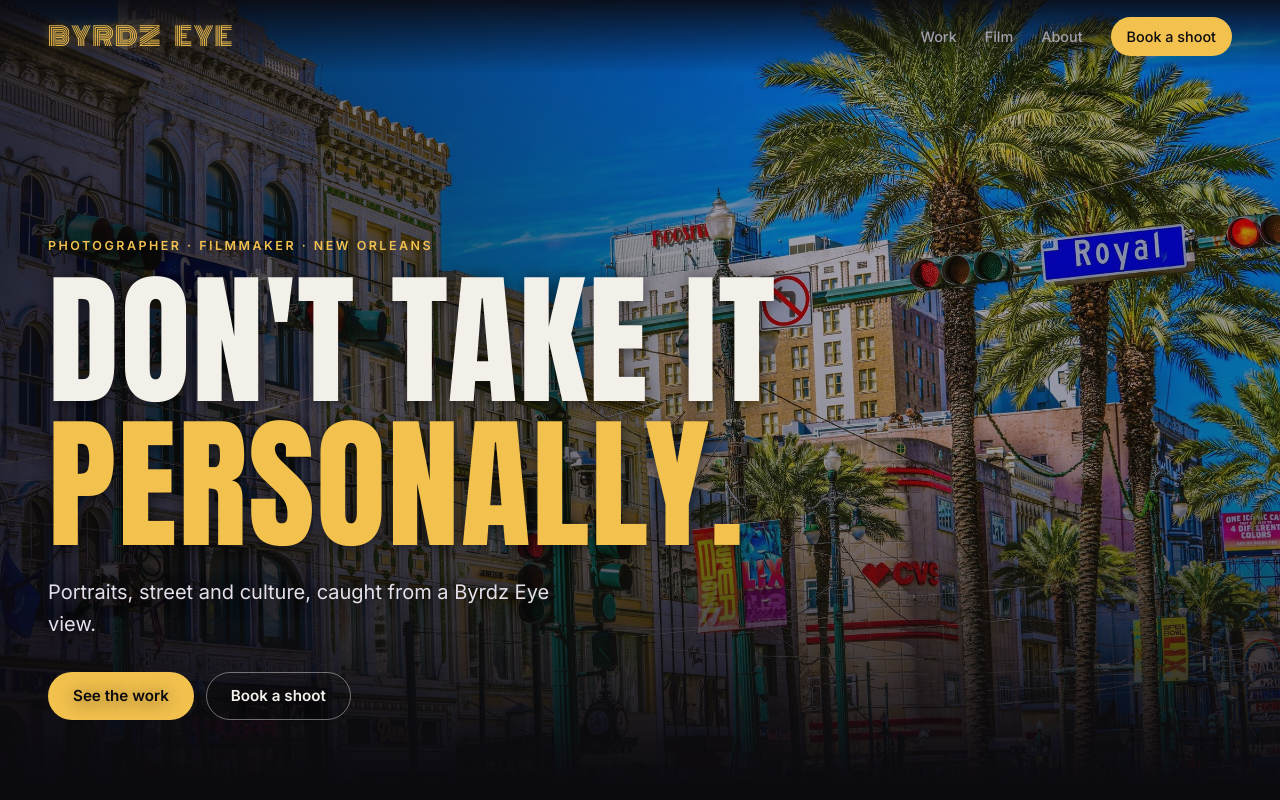
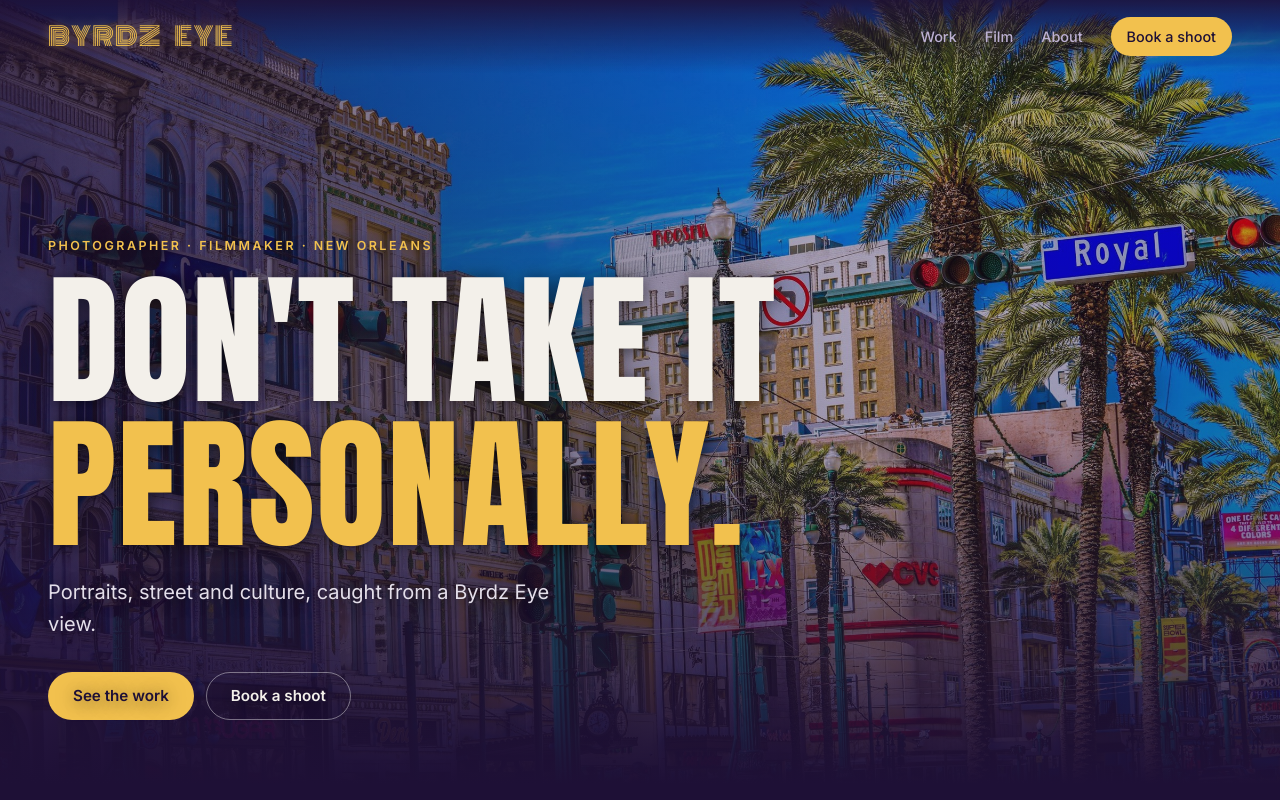
Before and after one commit to johnledesma1027-source/Byrd-s-Eye-Website-, a plain HTML site: page index.html in a window 1280 px wide. Shown: the top 800 px of the page. Drawn offline with Linux system fonts and the light colour scheme.

Commit message:
Switch the dark background and hero fade to deep purple
Co-Authored-By: Claude Opus 5.5 <noreply@anthropic.com>
Claude-Session: https://claude.ai/code/session_015AcNXQueyHH9N7QLB5yEBT

```diff
--- a/styles.css
+++ b/styles.css
@@ -1,8 +1,8 @@
 :root {
-  --bg: #0b0a0f;
-  --bg-2: #15131c;
+  --bg: #1e1036;
+  --bg-2: #2b1a4c;
   --text: #f3f0ea;
-  --muted: #a39fae;
+  --muted: #bdb1d3;
   --purple: #7b3fe4;
   --gold: #f2c14e;
   --green: #2fbf71;
@@ -40,7 +40,7 @@ h1, h2, h3 { font-family: var(--display); font-weight: 400; letter-spacing: 0.01
   position: fixed; inset: 0 0 auto; z-index: 20;
   display: flex; align-items: center; justify-content: space-between;
   padding: 1rem clamp(1rem, 4vw, 3rem);
-  background: linear-gradient(to bottom, rgba(11,10,15,0.9), rgba(11,10,15,0));
+  background: linear-gradient(to bottom, rgba(30,16,54,0.9), rgba(30,16,54,0));
 }
 .brand { font-family: "Monoton", var(--display); font-size: 1.6rem; letter-spacing: 0.04em; word-spacing: 0.35em; color: var(--gold); text-decoration: none; text-transform: uppercase; text-shadow: 0 0 12px rgba(242, 193, 78, 0.45); }
 .nav-links { display: flex; gap: 1.75rem; align-items: center; }
@@ -76,7 +76,7 @@ h1, h2, h3 { font-family: var(--display); font-weight: 400; letter-spacing: 0.01
     var(--bg);
 }
 .hero-media img { width: 100%; height: 100%; object-fit: cover; object-position: center 40%; }
-.hero-overlay { position: absolute; inset: 0; background: linear-gradient(to top, var(--bg) 2%, rgba(11,10,15,0.4) 40%, rgba(11,10,15,0.25)), linear-gradient(to right, rgba(11,10,15,0.65), rgba(11,10,15,0) 65%); }
+.hero-overlay { position: absolute; inset: 0; background: linear-gradient(to top, var(--bg) 2%, rgba(30,16,54,0.4) 40%, rgba(30,16,54,0.25)), linear-gradient(to right, rgba(30,16,54,0.65), rgba(30,16,54,0) 65%); }
 .hero-content { text-shadow: 0 2px 18px rgba(0, 0, 0, 0.6);
   position: relative; padding: 0 clamp(1rem, 4vw, 3rem) clamp(3rem, 10vh, 6rem); max-width: 900px; }
 .hero h1 { font-size: clamp(3.5rem, 12vw, 9rem); }
@@ -128,8 +128,8 @@ h1, h2, h3 { font-family: var(--display); font-weight: 400; letter-spacing: 0.01
 .film-grid { display: grid; grid-template-columns: 2fr 1fr; grid-template-rows: auto auto; gap: 1.25rem; }
 .film-feature { grid-row: span 2; }
 .film-card { background: var(--bg-2); border: 1px solid var(--line); border-radius: var(--radius); overflow: hidden; display: flex; flex-direction: column; }
-.film-frame { position: relative; aspect-ratio: 16 / 9; display: grid; place-items: center; background: radial-gradient(circle at 50% 40%, rgba(123,63,228,0.45), transparent 60%), #0f0d15; }
-.film-frame.has-poster { background: linear-gradient(rgba(11,10,15,0.3), rgba(11,10,15,0.6)), var(--poster) center / cover no-repeat; }
+.film-frame { position: relative; aspect-ratio: 16 / 9; display: grid; place-items: center; background: radial-gradient(circle at 50% 40%, rgba(123,63,228,0.45), transparent 60%), #24133f; }
+.film-frame.has-poster { background: linear-gradient(rgba(30,16,54,0.3), rgba(30,16,54,0.6)), var(--poster) center / cover no-repeat; }
 .film-feature .film-frame { aspect-ratio: auto; flex: 1; min-height: 320px; }
 .play { width: 64px; height: 64px; border-radius: 50%; display: grid; place-items: center; background: var(--gold); color: var(--bg); font-size: 1.25rem; padding-left: 4px; }
 .film-label { position: absolute; top: 1rem; left: 1rem; font-size: 0.7rem; letter-spacing: 0.18em; text-transform: uppercase; background: rgba(0,0,0,0.5); padding: 0.3rem 0.6rem; border-radius: 999px; }
@@ -166,7 +166,7 @@ h1, h2, h3 { font-family: var(--display); font-weight: 400; letter-spacing: 0.01
 .footer a { color: var(--gold); text-decoration: none; }
 
 /* Lightbox */
-.lightbox { position: fixed; inset: 0; z-index: 50; background: rgba(5,4,8,0.95); display: grid; grid-template-columns: auto 1fr auto; align-items: center; padding: 1rem; }
+.lightbox { position: fixed; inset: 0; z-index: 50; background: rgba(18,9,34,0.96); display: grid; grid-template-columns: auto 1fr auto; align-items: center; padding: 1rem; }
 .lightbox[hidden] { display: none; }
 .lightbox figure { margin: 0; display: grid; justify-items: center; gap: 0.75rem; }
 .lightbox-media { width: min(90vw, 900px); height: min(80vh, 900px); border-radius: var(--radius); overflow: hidden; display: grid; place-items: center; }
```
